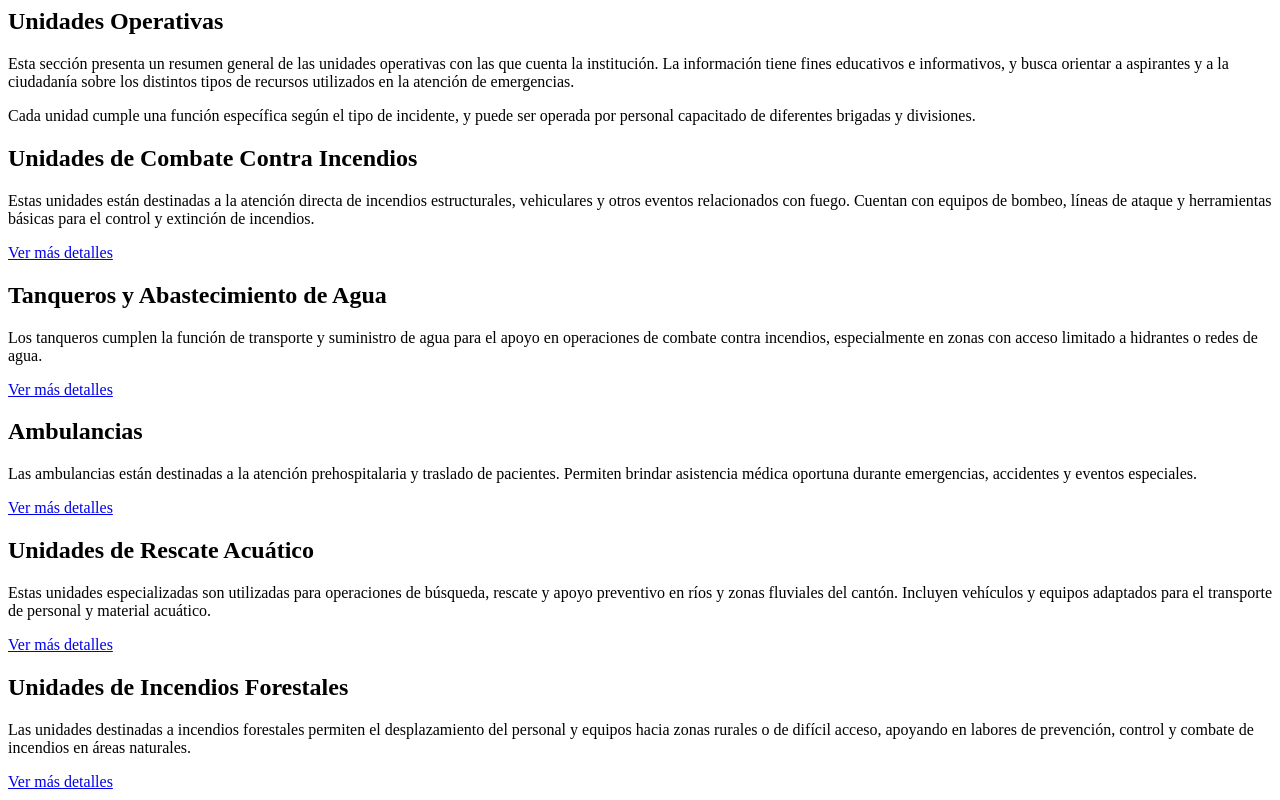
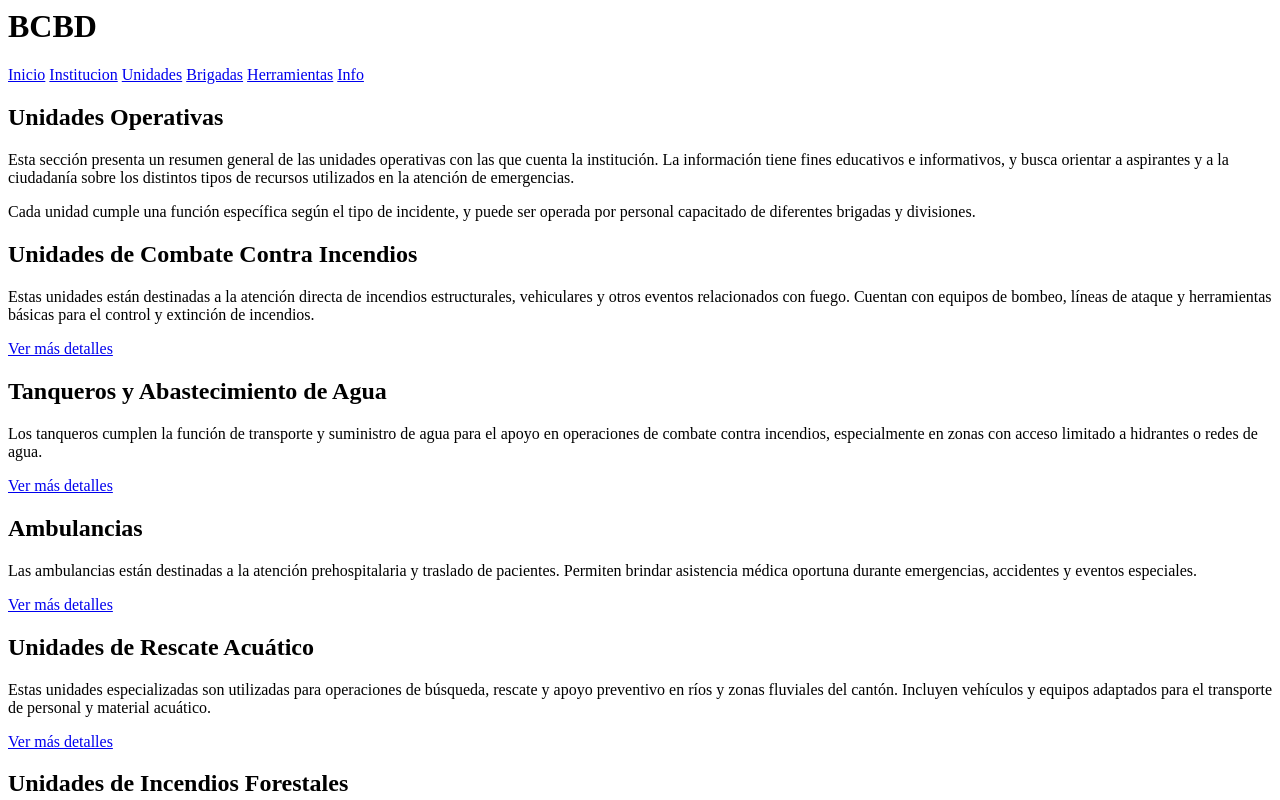
Before and after one commit to rocksymiguel/bcbd-aspirantes, a plain HTML site: page unidades/index.html in a window 1280 px wide. Shown: the top 800 px of the page. Drawn offline with Linux system fonts and the light colour scheme.

Commit message:
Actualizacion con Headers en paginas

```diff
--- a/unidades/index.html
+++ b/unidades/index.html
@@ -1,3 +1,16 @@
+<header class="header">
+  <h1 class="logo">BCBD</h1>
+
+  <nav class="nav">
+    <a href="index.html">Inicio</a>
+    <a href="institucion/index.html">Institucion</a>
+    <a href="unidades/index.html">Unidades</a>
+    <a href="brigadas/index.html">Brigadas</a>
+    <a href="herramientas/index.html">Herramientas</a>
+    <a href="info/index.html">Info</a>
+  </nav>
+</header>
+
 <section>
   <h2>Unidades Operativas</h2>
   <p>
```
Also changed, not shown: brigadas/aph/index.html (+13 -0 lines), brigadas/d-apicola/index.html (+13 -0 lines), brigadas/i-forestal/index.html (+13 -0 lines), brigadas/r-acuatico/index.html (+13 -0 lines), brigadas/r-vehicular/index.html (+13 -0 lines), institucion/index.html (+11 -10 lines).
